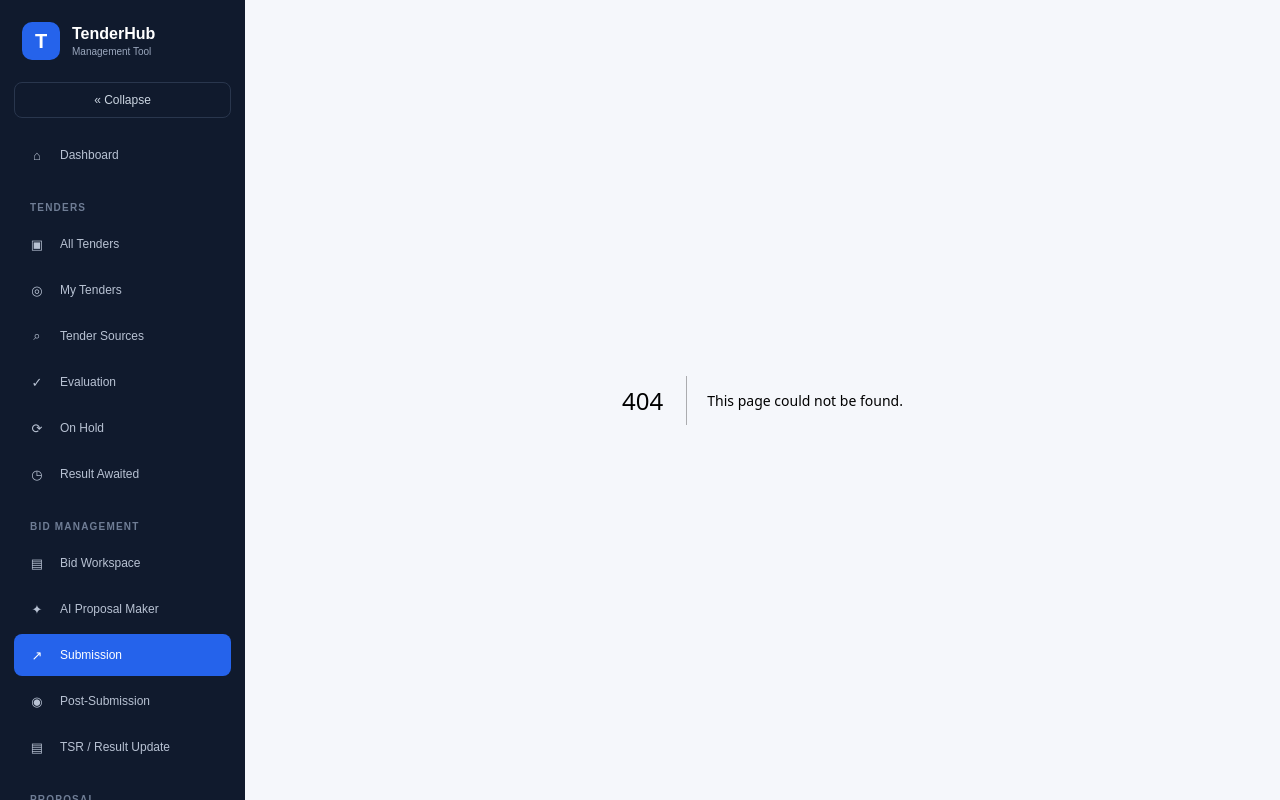
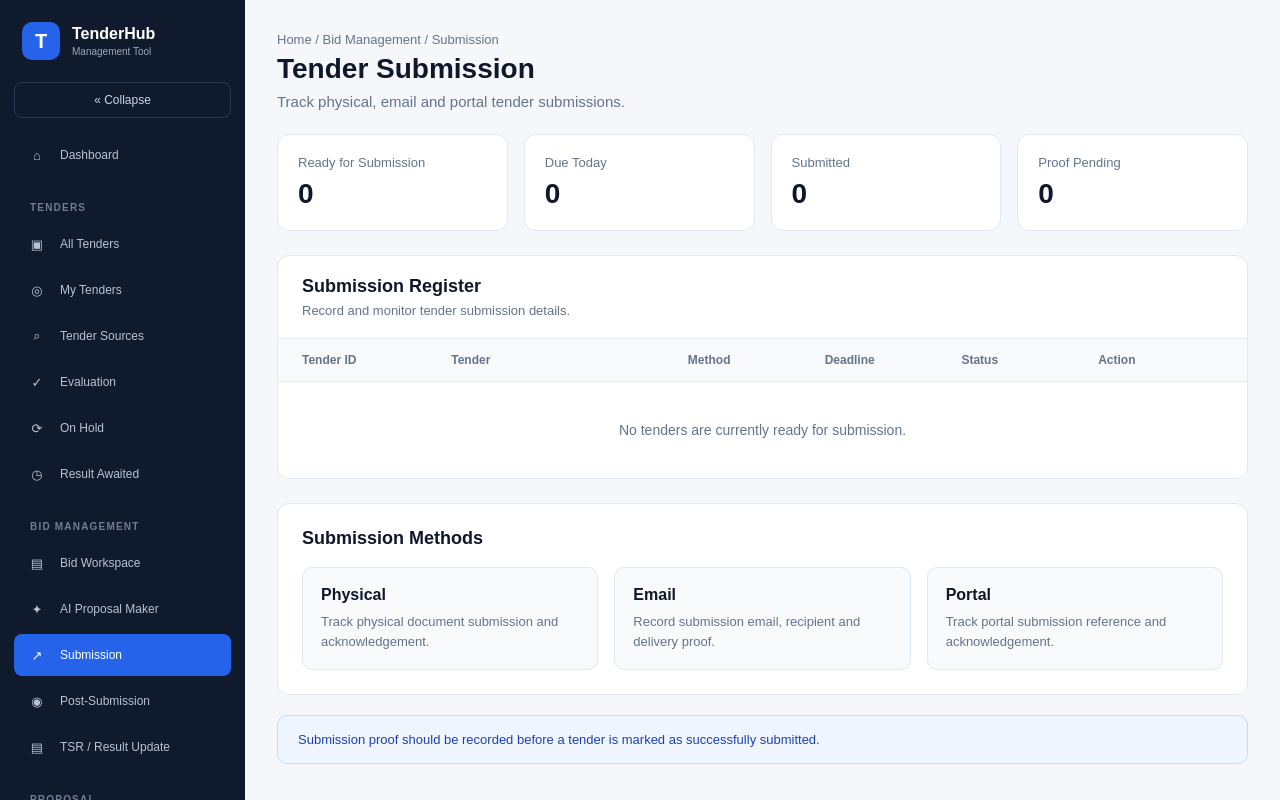
Before and after one commit to pawanmaske-sys/Tender-development-tool, a Next.js app: page /submission in a window 1280 px wide. Before the commit this address had no page. Shown: the top 800 px of the page. Built offline with nearby package versions, Linux system fonts and the light colour scheme.

Commit message:
Create page.js

```diff
--- /dev/null
+++ b/app/submission/page.js
@@ -0,0 +1,257 @@
+export default function SubmissionPage() {
+  return (
+    <div
+      style={{
+        padding: "32px",
+        minHeight: "100vh",
+        background: "#f5f7fb",
+      }}
+    >
+      {/* PAGE HEADER */}
+      <div style={{ marginBottom: "24px" }}>
+        <div
+          style={{
+            fontSize: "13px",
+            color: "#64748b",
+            marginBottom: "6px",
+          }}
+        >
+          Home / Bid Management / Submission
+        </div>
+
+        <h1
+          style={{
+            margin: 0,
+            fontSize: "28px",
+            color: "#0f172a",
+          }}
+        >
+          Tender Submission
+        </h1>
+
+        <p
+          style={{
+            marginTop: "8px",
+            marginBottom: 0,
+            color: "#64748b",
+            fontSize: "15px",
+          }}
+        >
+          Track physical, email and portal tender submissions.
+        </p>
+      </div>
+
+      {/* SUBMISSION SUMMARY */}
+      <div
+        style={{
+          display: "grid",
+          gridTemplateColumns: "repeat(4, minmax(0, 1fr))",
+          gap: "16px",
+          marginBottom: "24px",
+        }}
+      >
+        {[
+          ["Ready for Submission", "0"],
+          ["Due Today", "0"],
+          ["Submitted", "0"],
+          ["Proof Pending", "0"],
+        ].map(([title, value]) => (
+          <div
+            key={title}
+            style={{
+              background: "#ffffff",
+              border: "1px solid #e2e8f0",
+              borderRadius: "12px",
+              padding: "20px",
+            }}
+          >
+            <div
+              style={{
+                fontSize: "13px",
+                color: "#64748b",
+              }}
+            >
+              {title}
+            </div>
+
+            <div
+              style={{
+                marginTop: "8px",
+                fontSize: "28px",
+                fontWeight: "700",
+                color: "#0f172a",
+              }}
+            >
+              {value}
+            </div>
+          </div>
+        ))}
+      </div>
+
+      {/* SUBMISSION WORKSPACE */}
+      <div
+        style={{
+          background: "#ffffff",
+          border: "1px solid #e2e8f0",
+          borderRadius: "12px",
+          overflow: "hidden",
+        }}
+      >
+        <div
+          style={{
+            padding: "20px 24px",
+            borderBottom: "1px solid #e2e8f0",
+          }}
+        >
+          <h2
+            style={{
+              margin: 0,
+              fontSize: "18px",
+              color: "#0f172a",
+            }}
+          >
+            Submission Register
+          </h2>
+
+          <p
+            style={{
+              margin: "6px 0 0",
+              color: "#64748b",
+              fontSize: "13px",
+            }}
+          >
+            Record and monitor tender submission details.
+          </p>
+        </div>
+
+        {/* TABLE HEADER */}
+        <div
+          style={{
+            display: "grid",
+            gridTemplateColumns:
+              "1.1fr 1.8fr 1fr 1fr 1fr 1fr",
+            gap: "12px",
+            padding: "14px 24px",
+            background: "#f8fafc",
+            borderBottom: "1px solid #e2e8f0",
+            fontSize: "12px",
+            fontWeight: "600",
+            color: "#64748b",
+          }}
+        >
+          <div>Tender ID</div>
+          <div>Tender</div>
+          <div>Method</div>
+          <div>Deadline</div>
+          <div>Status</div>
+          <div>Action</div>
+        </div>
+
+        {/* EMPTY STATE */}
+        <div
+          style={{
+            padding: "40px 24px",
+            textAlign: "center",
+            color: "#64748b",
+            fontSize: "14px",
+          }}
+        >
+          No tenders are currently ready for submission.
+        </div>
+      </div>
+
+      {/* SUBMISSION METHODS */}
+      <div
+        style={{
+          marginTop: "24px",
+          background: "#ffffff",
+          border: "1px solid #e2e8f0",
+          borderRadius: "12px",
+          padding: "24px",
+        }}
+      >
+        <h2
+          style={{
+            margin: 0,
+            fontSize: "18px",
+            color: "#0f172a",
+          }}
+        >
+          Submission Methods
+        </h2>
+
+        <div
+          style={{
+            display: "grid",
+            gridTemplateColumns: "repeat(3, minmax(0, 1fr))",
+            gap: "16px",
+            marginTop: "18px",
+          }}
+        >
+          {[
+            {
+              title: "Physical",
+              text: "Track physical document submission and acknowledgement.",
+            },
+            {
+              title: "Email",
+              text: "Record submission email, recipient and delivery proof.",
+            },
+            {
+              title: "Portal",
+              text: "Track portal submission reference and acknowledgement.",
+            },
+          ].map((item) => (
+            <div
+              key={item.title}
+              style={{
+                padding: "18px",
+                border: "1px solid #e2e8f0",
+                borderRadius: "10px",
+                background: "#f8fafc",
+              }}
+            >
+              <h3
+                style={{
+                  margin: 0,
+                  fontSize: "16px",
+                  color: "#0f172a",
+                }}
+              >
+                {item.title}
+              </h3>
+
+              <p
+                style={{
+                  marginTop: "8px",
+                  marginBottom: 0,
+                  fontSize: "13px",
+                  lineHeight: "1.5",
+                  color: "#64748b",
+                }}
+              >
+                {item.text}
+              </p>
+            </div>
+          ))}
+        </div>
+      </div>
+
+      {/* SUBMISSION PROOF */}
+      <div
+        style={{
+          marginTop: "20px",
+          padding: "16px 20px",
+          borderRadius: "10px",
+          background: "#eff6ff",
+          border: "1px solid #bfdbfe",
+          color: "#1e40af",
+          fontSize: "13px",
+        }}
+      >
+        Submission proof should be recorded before a tender is marked as
+        successfully submitted.
+      </div>
+    </div>
+  );
+}
```
